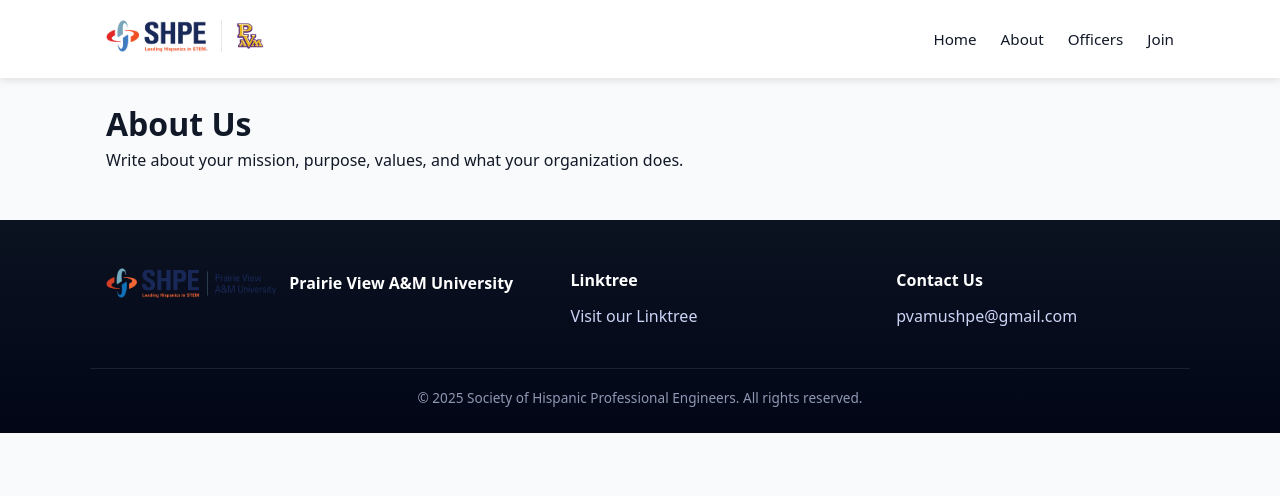
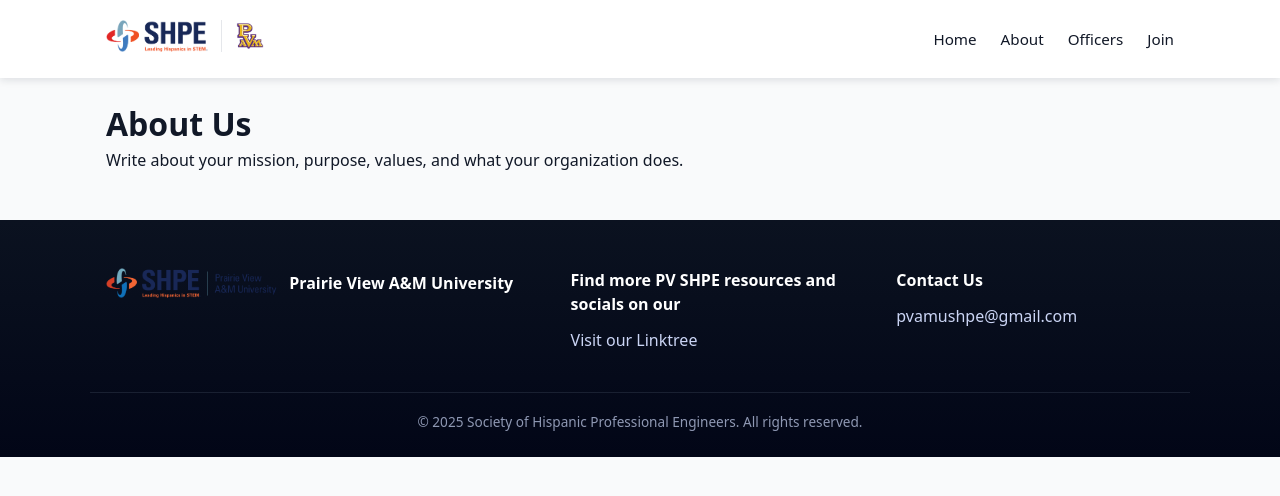
Before and after one commit to NestorYandel/pvamu-shpe-website, a Jekyll site: the page built from about.md, in a window 1280 px wide. Shown: the top 496 px of the page. Built offline with Jekyll 4.4.1, drawn with Linux system fonts in a browser that asks for light colours.

Commit message:
Update footer title for Linktree section

```diff
--- a/_layouts/default.html
+++ b/_layouts/default.html
@@ -87,7 +87,7 @@
 
     <!-- Column 2: Linktree -->
     <div class="footer-col">
-      <h3 class="footer-title">Linktree</h3>
+      <h3 class="footer-title">Find more PV SHPE resources and socials on our</h3>
       <ul class="footer-links">
         <li><a href="https://linktr.ee/pvamushpe" target="_blank">Visit our Linktree</a></li>
       </ul>
```
